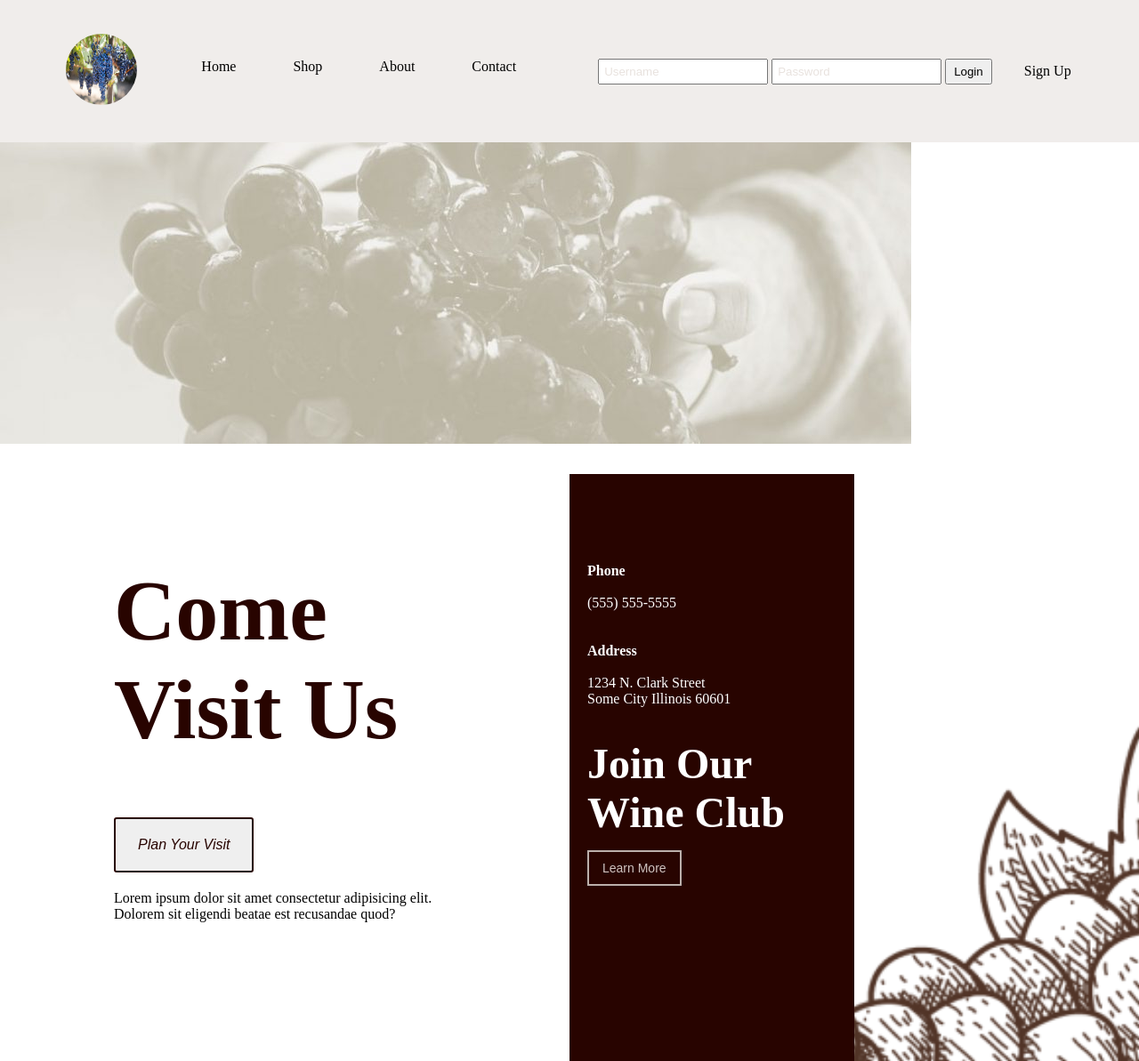
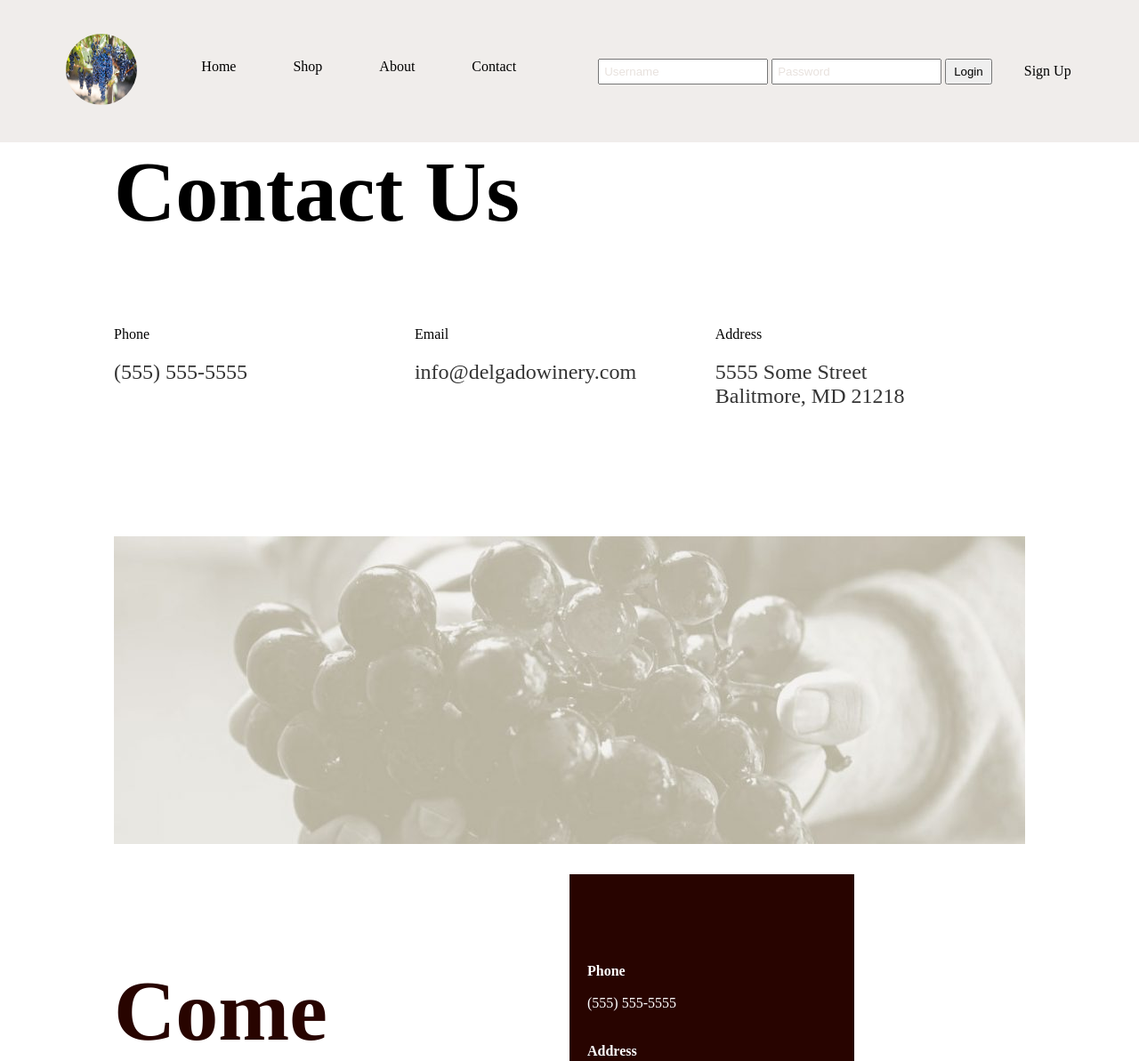
Before and after one commit to VergilKellley/delgadoWines, a PHP site: page /contact.php in a window 1280 px wide. Shown: the top 1193 px of the page at 89% size. Run offline with PHP 8.4, Linux system fonts and the light colour scheme.

Commit message:
added styles to contact page

```diff
--- a/css/styles.css
+++ b/css/styles.css
@@ -1251,3 +1251,53 @@ ABOUT PAGE FIFTH CONTAINER
     padding: 20px 50px;
     text-align: center;
 }
+
+/*************************
+CONTACT US FIRST CONTAINER
+*************************/
+
+.contact-us-text-container {
+    width: 80vw;
+    margin: 0 auto;
+    margin-bottom:6rem;
+}
+
+.contact-us-text-container h2 {
+    font-size: 6rem;
+    padding-top: 10rem;
+}
+
+.text-contact-info-container {
+    width: 80vw;
+    display: flex;
+    margin: 0 auto;
+}
+
+.contact {
+    width: 33%;
+    margin-bottom: 4rem;
+}
+
+.contact-text {
+    font-size: 1.5rem;
+    color: #333;
+    padding-top: 20px;
+}
+
+.contact-text a {
+    text-decoration: none;
+    color: #333;
+}
+
+/****************************
+CONTACT PAGE SECOND CONTAINER
+****************************/
+
+.second-contact-page-container {
+    margin-top: 5rem;
+}
+
+.contact-page-image-container {
+    width: 80vw;
+    margin: 0 auto;
+}
```
